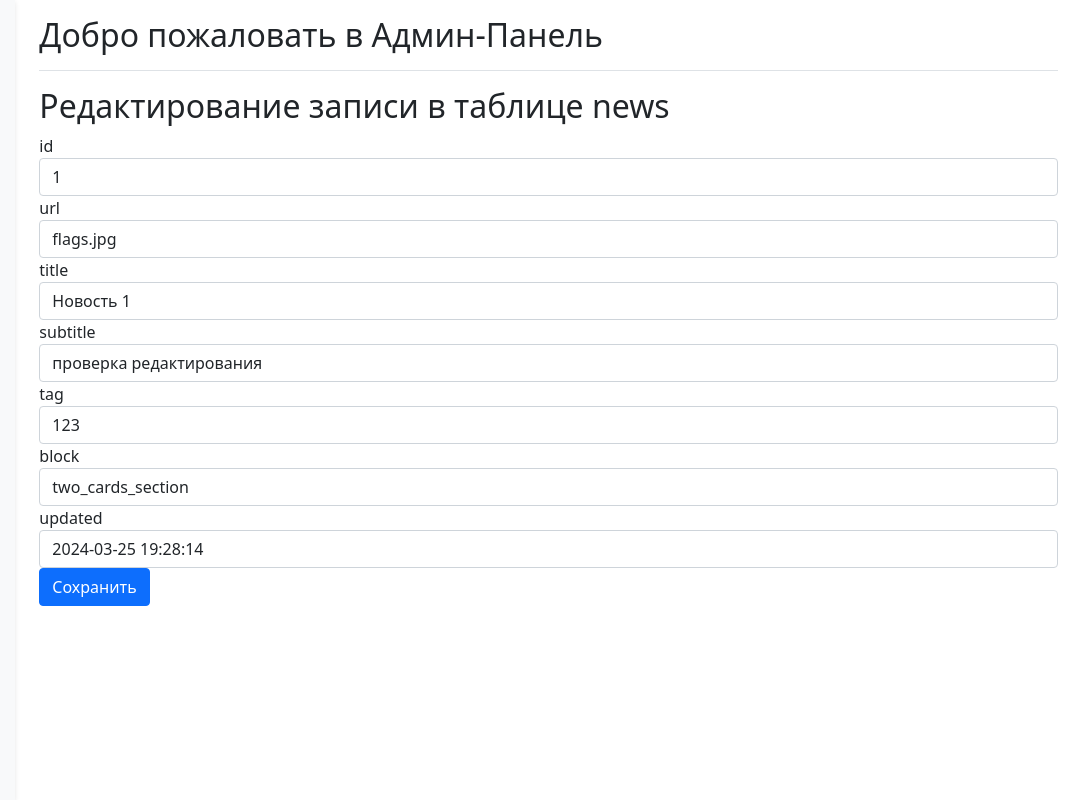
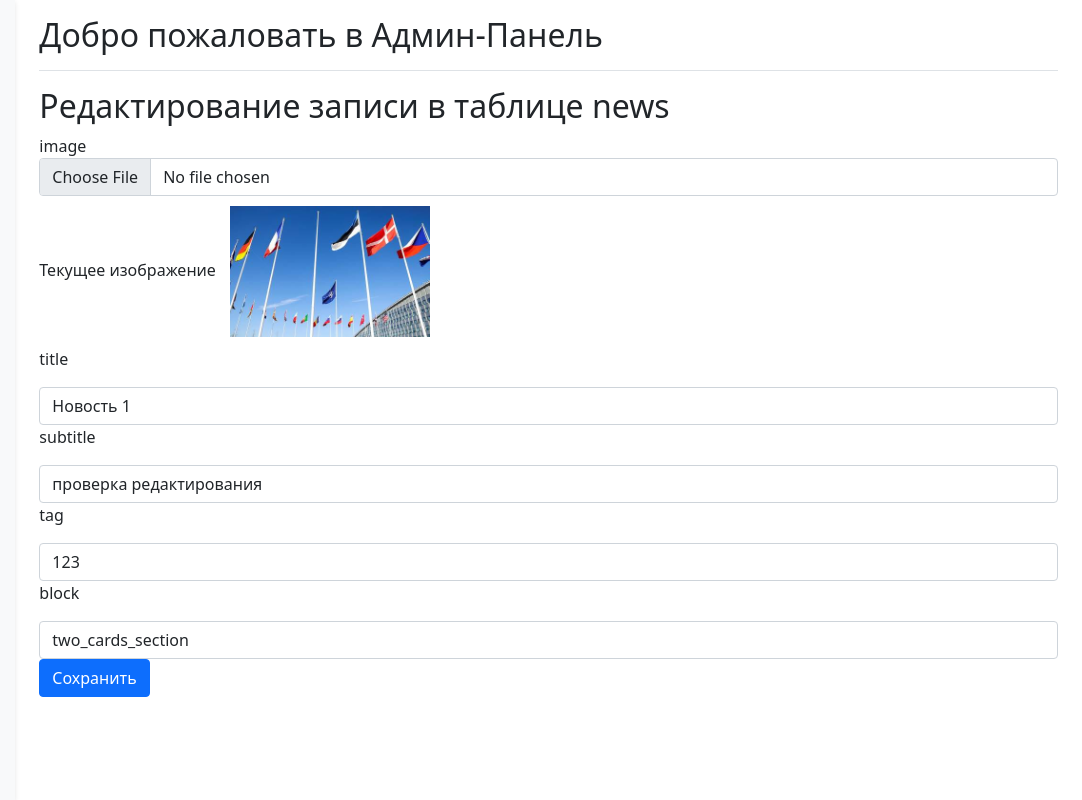
Before and after one commit to nsstnc/AllRussia-backend, a Flask app: page /admin_panel/edit/1/news in a window 1280 px wide. Shown: the part 56-856 px from the top of the page, without its empty margins (198-1280 px from the left). Run offline with Flask 3, Linux system fonts and the light colour scheme; a user stored in the database is signed in.

Commit message:
Updated templates for preview of record's image

```diff
--- a/backend/templates/edit_record.html
+++ b/backend/templates/edit_record.html
@@ -1,12 +1,26 @@
+<style>
+    .edit-preview{
+        width: 200px;
+        margin: 10px;
+    }
+</style>
 {% extends 'base.html' %}
 {% block content %}
 <h2>Редактирование записи в таблице {{ table }}</h2>
-<form method="POST" action="{{ url_for('edit', table=table, id=id) }}">
+<form method="POST" action="{{ url_for('edit', table=table, id=id) }}" enctype="multipart/form-data">
     {% for column, value in record.items() %}
-    <div class="form-group">
-        <label for="{{ column }}">{{ column }}</label>
-        <input type="text" class="form-control" id="{{ column }}" name="{{ column }}" value="{{ value }}">
-    </div>
+        {% if column != 'id' and column != 'updated' %}
+            {% if column == "url" %}
+                <label for="{{ column }}">image</label>
+                <input hidden type="text" class="form-control" id="{{ column }}" name="{{ column }}" value="{{ value }}">
+                <input type="file" class="form-control" id="file" name="file">
+                <label>Текущее изображение</label>
+                <img class="edit-preview" src="{{ url_for('send_file', filename=value) }}" alt="No image">
+            {% else %}
+                <p><label for="{{ column }}">{{ column }}</label></p>
+                <input type="text" class="form-control" id="{{ column }}" name="{{ column }}" value="{{ value }}">
+            {% endif %}
+        {% endif %}
     {% endfor %}
     <button type="submit" class="btn btn-primary">Сохранить</button>
 </form>
```
Also changed, not shown: backend/templates/add_record.html (+10 -3 lines), backend/templates/admin_panel.html (+19 -1 lines), backend/database.db, backend/public/flags.jpg (added).
